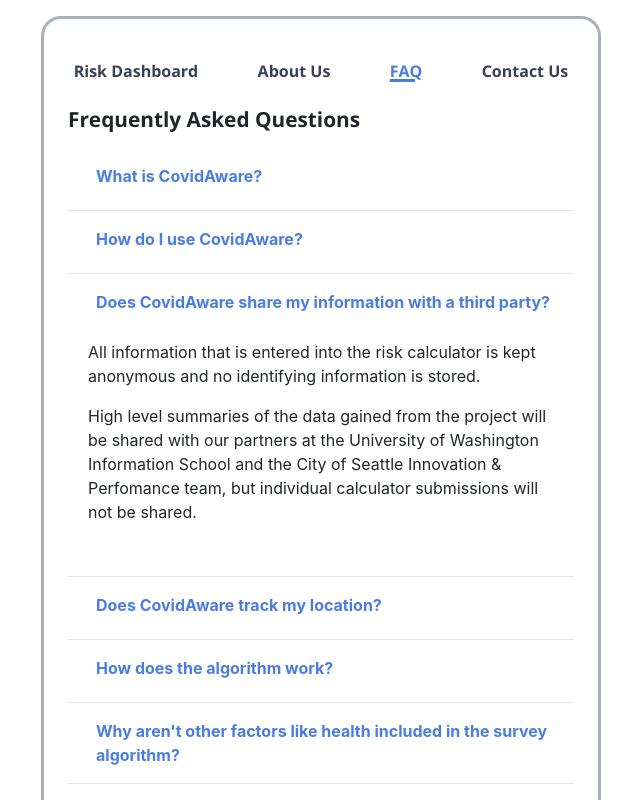
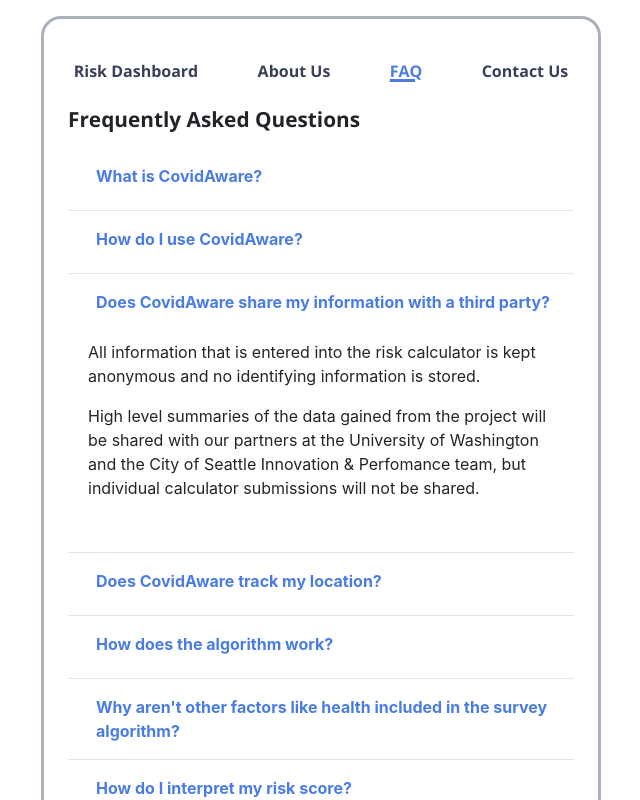
Before and after one commit to RaynyT/COVID-19-Risk-Assessment-Tool, a React (Create React App) app in the folder covrt/: page /faq in a window 1280 px wide. Both pictures are taken after a click on the button "Does CovidAware share my information with a third party?". Shown: the top 800 px of the page, without its empty margins (319-959 px from the left). Built offline with nearby package versions, Linux system fonts and the light colour scheme; some icons are missing; what react-localization would draw is missing.

Commit message:
Update FAQ

```diff
--- a/covrt/src/components/InfoPage.js
+++ b/covrt/src/components/InfoPage.js
@@ -43,7 +43,7 @@ export default function InfoPage() {
                                         All information that is entered into the risk calculator is kept anonymous and no identifying information is stored.
                                     </p>
                                     <p>
-                                        High level summaries of the data gained from the project will be shared with our partners at the University of Washington Information School and the City of Seattle Innovation & Perfomance team, but individual calculator submissions will not be shared.
+                                        High level summaries of the data gained from the project will be shared with our partners at the University of Washington and the City of Seattle Innovation & Perfomance team, but individual calculator submissions will not be shared.
                                     </p>
                                 </div>
                             }
```
